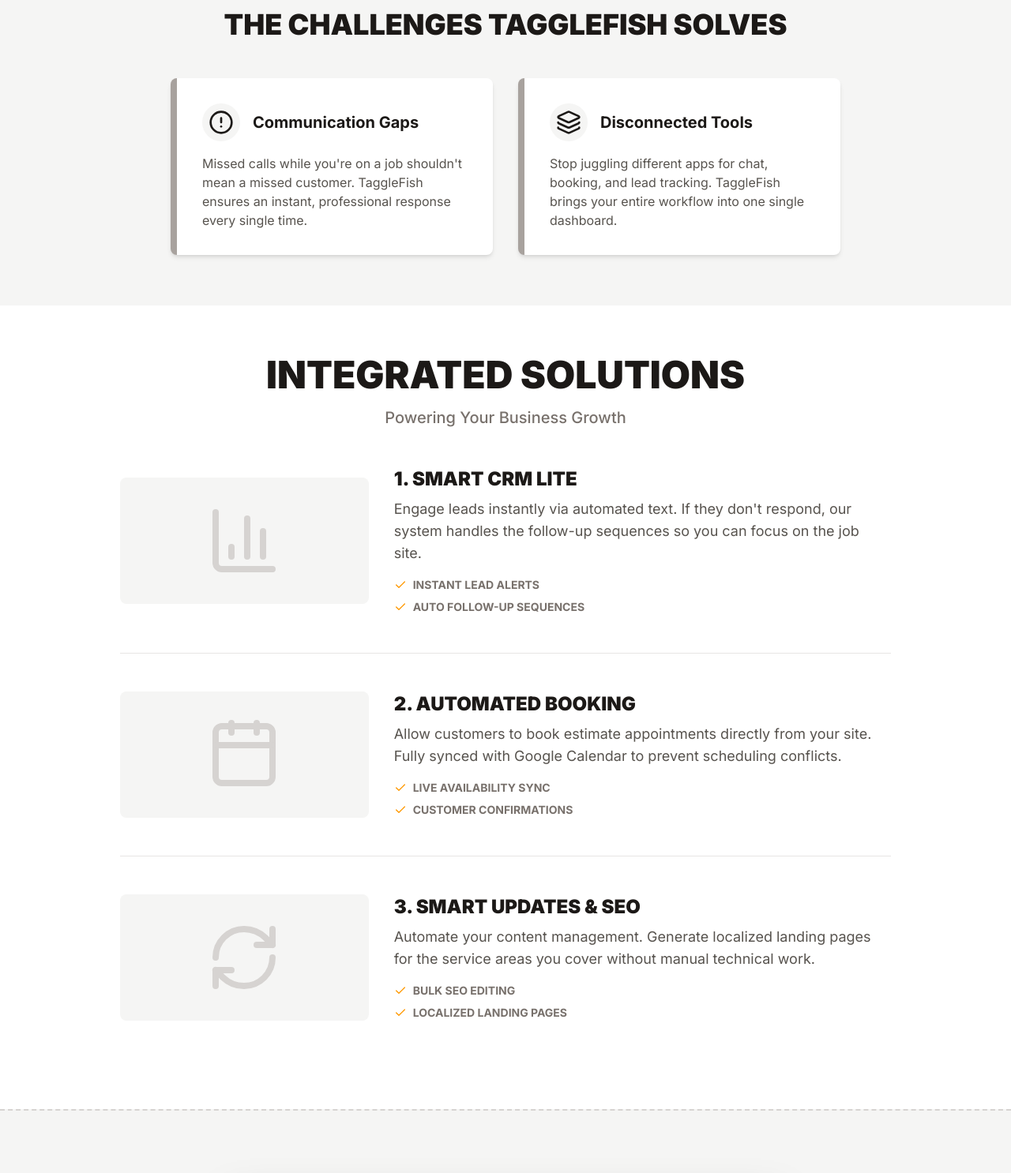
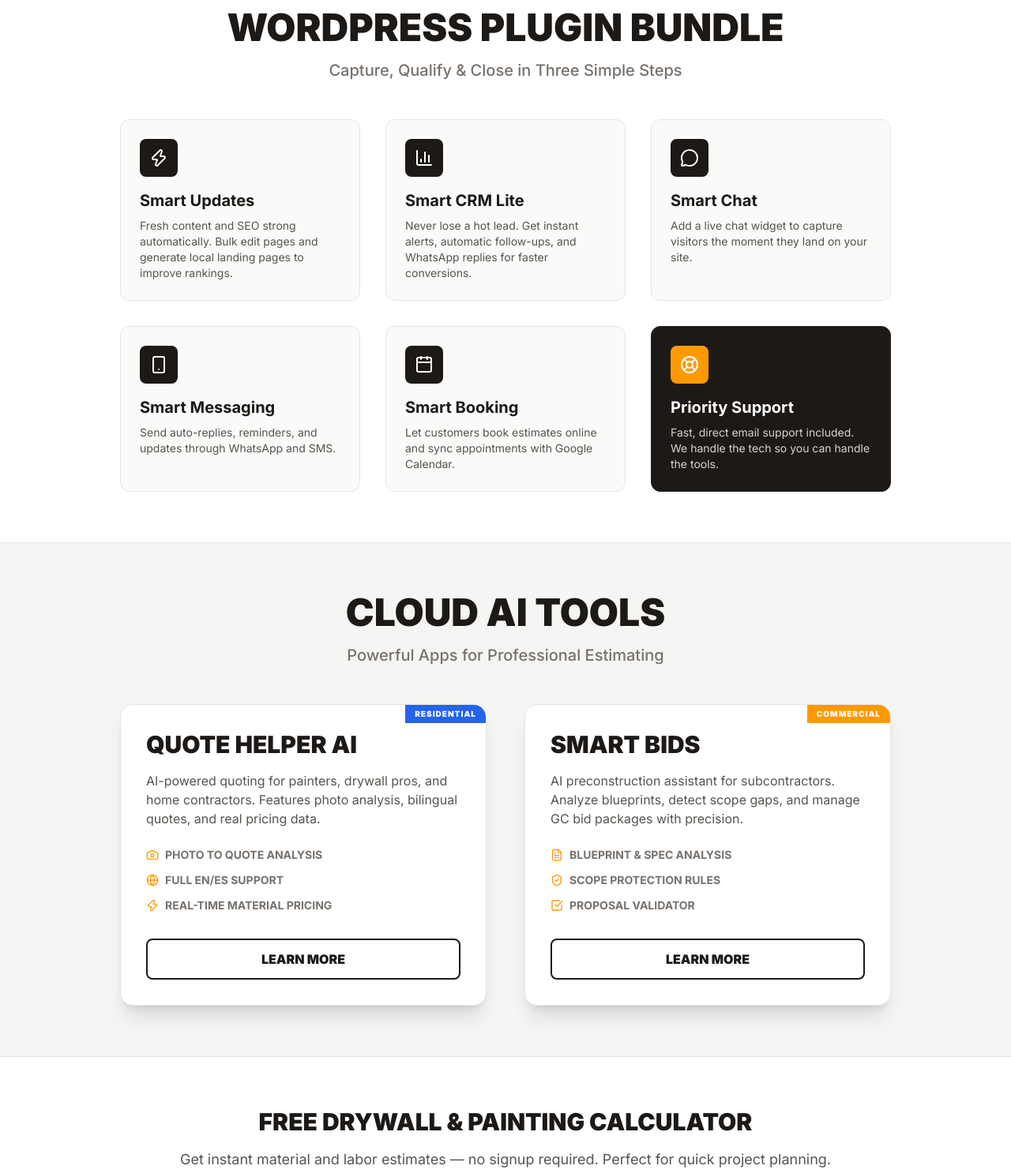
Before and after one commit to branderboy/Taggle-Presentation, a plain HTML site: page products.html in a window 1280 px wide. Shown: the part 1380-2866 px from the top of the page at 79% size. Drawn offline with nearby package versions, Linux system fonts and the light colour scheme.

Commit message:
Update products.html

```diff
--- a/products.html
+++ b/products.html
@@ -117,97 +117,138 @@
         </div>
     </section>
 
-    <!-- PROBLEM/AGITATION SECTION -->
-    <section class="py-16 bg-stone-100 border-t border-stone-300">
-        <div class="max-w-4xl mx-auto px-6">
-            <h2 class="text-3xl md:text-4xl font-black text-center text-stone-900 mb-12 uppercase">
-                The Challenges TaggleFish Solves
+    <!-- CORE PRODUCT: PLUGIN BUNDLE -->
+    <section id="plugins" class="py-16 bg-white border-t border-stone-100">
+        <div class="max-w-5xl mx-auto px-6">
+            <h2 class="text-3xl md:text-5xl font-black text-center text-stone-900 mb-4 uppercase">
+                WordPress Plugin Bundle
             </h2>
+            <p class="text-center text-xl text-stone-500 mb-12 font-medium">Capture, Qualify & Close in Three Simple Steps</p>
 
-            <div class="grid md:grid-cols-2 gap-8">
-                <div class="bg-white p-8 rounded-lg shadow-md border-l-8 border-stone-400">
-                    <div class="flex items-center gap-4 mb-4">
-                        <div class="bg-stone-100 p-2 rounded-full"><i data-lucide="alert-circle" class="w-8 h-8 text-stone-900"></i></div>
-                        <h3 class="font-bold text-xl text-stone-900">Communication Gaps</h3>
+            <div class="grid md:grid-cols-2 lg:grid-cols-3 gap-8">
+                <!-- Smart Updates -->
+                <div class="bg-stone-50 p-6 rounded-xl border border-stone-200">
+                    <div class="w-12 h-12 bg-stone-900 text-white flex items-center justify-center rounded-lg mb-4">
+                        <i data-lucide="zap" class="w-6 h-6"></i>
                     </div>
-                    <p class="text-stone-600">Missed calls while you're on a job shouldn't mean a missed customer. TaggleFish ensures an instant, professional response every single time.</p>
+                    <h3 class="text-xl font-bold mb-2">Smart Updates</h3>
+                    <p class="text-stone-600 text-sm">Fresh content and SEO strong automatically. Bulk edit pages and generate local landing pages to improve rankings.</p>
                 </div>
 
-                <div class="bg-white p-8 rounded-lg shadow-md border-l-8 border-stone-400">
-                    <div class="flex items-center gap-4 mb-4">
-                        <div class="bg-stone-100 p-2 rounded-full"><i data-lucide="layers" class="w-8 h-8 text-stone-900"></i></div>
-                        <h3 class="font-bold text-xl text-stone-900">Disconnected Tools</h3>
+                <!-- Smart CRM Lite -->
+                <div class="bg-stone-50 p-6 rounded-xl border border-stone-200">
+                    <div class="w-12 h-12 bg-stone-900 text-white flex items-center justify-center rounded-lg mb-4">
+                        <i data-lucide="bar-chart-3" class="w-6 h-6"></i>
                     </div>
-                    <p class="text-stone-600">Stop juggling different apps for chat, booking, and lead tracking. TaggleFish brings your entire workflow into one single dashboard.</p>
+                    <h3 class="text-xl font-bold mb-2">Smart CRM Lite</h3>
+                    <p class="text-stone-600 text-sm">Never lose a hot lead. Get instant alerts, automatic follow-ups, and WhatsApp replies for faster conversions.</p>
+                </div>
+
+                <!-- Smart Chat -->
+                <div class="bg-stone-50 p-6 rounded-xl border border-stone-200">
+                    <div class="w-12 h-12 bg-stone-900 text-white flex items-center justify-center rounded-lg mb-4">
+                        <i data-lucide="message-circle" class="w-6 h-6"></i>
+                    </div>
+                    <h3 class="text-xl font-bold mb-2">Smart Chat</h3>
+                    <p class="text-stone-600 text-sm">Add a live chat widget to capture visitors the moment they land on your site.</p>
+                </div>
+
+                <!-- Smart Messaging -->
+                <div class="bg-stone-50 p-6 rounded-xl border border-stone-200">
+                    <div class="w-12 h-12 bg-stone-900 text-white flex items-center justify-center rounded-lg mb-4">
+                        <i data-lucide="smartphone" class="w-6 h-6"></i>
+                    </div>
+                    <h3 class="text-xl font-bold mb-2">Smart Messaging</h3>
+                    <p class="text-stone-600 text-sm">Send auto-replies, reminders, and updates through WhatsApp and SMS.</p>
+                </div>
+
+                <!-- Smart Booking -->
+                <div class="bg-stone-50 p-6 rounded-xl border border-stone-200">
+                    <div class="w-12 h-12 bg-stone-900 text-white flex items-center justify-center rounded-lg mb-4">
+                        <i data-lucide="calendar" class="w-6 h-6"></i>
+                    </div>
+                    <h3 class="text-xl font-bold mb-2">Smart Booking</h3>
+                    <p class="text-stone-600 text-sm">Let customers book estimates online and sync appointments with Google Calendar.</p>
+                </div>
+
+                <!-- Priority Support -->
+                <div class="bg-stone-900 p-6 rounded-xl border border-stone-800 text-white">
+                    <div class="w-12 h-12 bg-brand-orange text-white flex items-center justify-center rounded-lg mb-4">
+                        <i data-lucide="life-buoy" class="w-6 h-6"></i>
+                    </div>
+                    <h3 class="text-xl font-bold mb-2">Priority Support</h3>
+                    <p class="text-stone-300 text-sm">Fast, direct email support included. We handle the tech so you can handle the tools.</p>
                 </div>
             </div>
         </div>
     </section>
 
-    <!-- SOLUTION SECTION -->
-    <section id="solutions" class="py-16 bg-white">
+    <!-- CLOUD AI TOOLS SECTION -->
+    <section id="ai-tools" class="py-16 bg-stone-100 border-y border-stone-200">
         <div class="max-w-5xl mx-auto px-6">
             <h2 class="text-3xl md:text-5xl font-black text-center text-stone-900 mb-4 uppercase">
-                Integrated Solutions
+                Cloud AI Tools
             </h2>
-            <p class="text-center text-xl text-stone-500 mb-12 font-medium">Powering Your Business Growth</p>
+            <p class="text-center text-xl text-stone-500 mb-12 font-medium">Powerful Apps for Professional Estimating</p>
 
-            <div class="space-y-12">
-                <!-- Feature 1 -->
-                <div class="flex flex-col md:flex-row gap-8 items-center border-b border-stone-200 pb-12">
-                    <div class="w-full md:w-1/3">
-                        <div class="bg-stone-100 rounded-lg p-8 flex items-center justify-center">
-                            <i data-lucide="bar-chart-3" class="w-24 h-24 text-stone-300"></i>
-                        </div>
-                    </div>
-                    <div class="w-full md:w-2/3">
-                        <h3 class="text-2xl font-black text-stone-900 mb-2 uppercase">1. Smart CRM Lite</h3>
-                        <p class="text-lg text-stone-600">Engage leads instantly via automated text. If they don't respond, our system handles the follow-up sequences so you can focus on the job site.</p>
-                        <ul class="mt-4 space-y-2 text-stone-500 font-bold text-sm uppercase">
-                            <li class="flex items-center gap-2"><i data-lucide="check" class="w-4 h-4 text-brand-orange"></i> Instant Lead Alerts</li>
-                            <li class="flex items-center gap-2"><i data-lucide="check" class="w-4 h-4 text-brand-orange"></i> Auto Follow-Up Sequences</li>
-                        </ul>
-                    </div>
+            <div class="grid md:grid-cols-2 gap-12">
+                <!-- Quote Helper AI (Residential) -->
+                <div class="bg-white p-8 rounded-2xl shadow-xl border border-stone-200 relative overflow-hidden group">
+                    <div class="absolute top-0 right-0 bg-blue-600 text-white text-[10px] font-black px-3 py-1 uppercase tracking-widest">Residential</div>
+                    <h3 class="text-3xl font-black mb-4 uppercase">Quote Helper AI</h3>
+                    <p class="text-stone-600 mb-6">AI-powered quoting for painters, drywall pros, and home contractors. Features photo analysis, bilingual quotes, and real pricing data.</p>
+                    <ul class="space-y-3 mb-8 text-sm font-bold text-stone-500 uppercase">
+                        <li class="flex items-center gap-2"><i data-lucide="camera" class="w-4 h-4 text-brand-orange"></i> Photo to Quote Analysis</li>
+                        <li class="flex items-center gap-2"><i data-lucide="globe" class="text-brand-orange w-4 h-4"></i> Full EN/ES Support</li>
+                        <li class="flex items-center gap-2"><i data-lucide="zap" class="text-brand-orange w-4 h-4"></i> Real-time Material Pricing</li>
+                    </ul>
+                    <a href="#" class="block text-center border-2 border-stone-900 py-3 rounded-lg font-black uppercase hover:bg-stone-900 hover:text-white transition-colors">Learn More</a>
                 </div>
 
-                <!-- Feature 2 -->
-                <div class="flex flex-col md:flex-row gap-8 items-center border-b border-stone-200 pb-12">
-                    <div class="w-full md:w-1/3">
-                        <div class="bg-stone-100 rounded-lg p-8 flex items-center justify-center">
-                            <i data-lucide="calendar" class="w-24 h-24 text-stone-300"></i>
-                        </div>
-                    </div>
-                    <div class="w-full md:w-2/3">
-                        <h3 class="text-2xl font-black text-stone-900 mb-2 uppercase">2. Automated Booking</h3>
-                        <p class="text-lg text-stone-600">Allow customers to book estimate appointments directly from your site. Fully synced with Google Calendar to prevent scheduling conflicts.</p>
-                        <ul class="mt-4 space-y-2 text-stone-500 font-bold text-sm uppercase">
-                            <li class="flex items-center gap-2"><i data-lucide="check" class="w-4 h-4 text-brand-orange"></i> Live Availability Sync</li>
-                            <li class="flex items-center gap-2"><i data-lucide="check" class="w-4 h-4 text-brand-orange"></i> Customer Confirmations</li>
-                        </ul>
-                    </div>
-                </div>
-
-                <!-- Feature 3 -->
-                <div class="flex flex-col md:flex-row gap-8 items-center pb-12">
-                    <div class="w-full md:w-1/3">
-                        <div class="bg-stone-100 rounded-lg p-8 flex items-center justify-center">
-                            <i data-lucide="refresh-cw" class="w-24 h-24 text-stone-300"></i>
-                        </div>
-                    </div>
-                    <div class="w-full md:w-2/3">
-                        <h3 class="text-2xl font-black text-stone-900 mb-2 uppercase">3. Smart Updates & SEO</h3>
-                        <p class="text-lg text-stone-600">Automate your content management. Generate localized landing pages for the service areas you cover without manual technical work.</p>
-                        <ul class="mt-4 space-y-2 text-stone-500 font-bold text-sm uppercase">
-                            <li class="flex items-center gap-2"><i data-lucide="check" class="w-4 h-4 text-brand-orange"></i> Bulk SEO Editing</li>
-                            <li class="flex items-center gap-2"><i data-lucide="check" class="w-4 h-4 text-brand-orange"></i> Localized Landing Pages</li>
-                        </ul>
-                    </div>
+                <!-- Smart Bids (Commercial) -->
+                <div class="bg-white p-8 rounded-2xl shadow-xl border border-stone-200 relative overflow-hidden group">
+                    <div class="absolute top-0 right-0 bg-brand-orange text-white text-[10px] font-black px-3 py-1 uppercase tracking-widest">Commercial</div>
+                    <h3 class="text-3xl font-black mb-4 uppercase">Smart Bids</h3>
+                    <p class="text-stone-600 mb-6">AI preconstruction assistant for subcontractors. Analyze blueprints, detect scope gaps, and manage GC bid packages with precision.</p>
+                    <ul class="space-y-3 mb-8 text-sm font-bold text-stone-500 uppercase">
+                        <li class="flex items-center gap-2"><i data-lucide="file-text" class="w-4 h-4 text-brand-orange"></i> Blueprint & Spec Analysis</li>
+                        <li class="flex items-center gap-2"><i data-lucide="shield-check" class="text-brand-orange w-4 h-4"></i> Scope Protection Rules</li>
+                        <li class="flex items-center gap-2"><i data-lucide="check-square" class="text-brand-orange w-4 h-4"></i> Proposal Validator</li>
+                    </ul>
+                    <a href="#" class="block text-center border-2 border-stone-900 py-3 rounded-lg font-black uppercase hover:bg-stone-900 hover:text-white transition-colors">Learn More</a>
                 </div>
             </div>
         </div>
     </section>
 
-    <!-- THE VALUE SUMMARY STACK -->
+    <!-- FREE TOOL SECTION -->
+    <section id="free-calculator" class="py-16 bg-white">
+        <div class="max-w-4xl mx-auto px-6 text-center">
+            <h2 class="text-3xl font-black uppercase mb-4">Free Drywall & Painting Calculator</h2>
+            <p class="text-lg text-stone-600 mb-8">Get instant material and labor estimates — no signup required. Perfect for quick project planning.</p>
+
+            <div class="bg-stone-50 p-8 rounded-2xl border-2 border-dashed border-stone-300 grid md:grid-cols-3 gap-6">
+                <div class="flex flex-col items-center">
+                    <i data-lucide="calculator" class="w-8 h-8 text-stone-400 mb-2"></i>
+                    <span class="font-bold text-sm uppercase">Labor Costs</span>
+                </div>
+                <div class="flex flex-col items-center">
+                    <i data-lucide="package" class="w-8 h-8 text-stone-400 mb-2"></i>
+                    <span class="font-bold text-sm uppercase">Material Needs</span>
+                </div>
+                <div class="flex flex-col items-center">
+                    <i data-lucide="maximize" class="w-8 h-8 text-stone-400 mb-2"></i>
+                    <span class="font-bold text-sm uppercase">Square Footage</span>
+                </div>
+            </div>
+
+            <a href="#" class="inline-block mt-8 text-brand-orange font-black uppercase tracking-widest border-b-2 border-brand-orange pb-1 hover:text-brand-darkOrange hover:border-brand-darkOrange transition-colors">
+                Try Free Calculator Now
+            </a>
+        </div>
+    </section>
+
+    <!-- THE INTEGRATED ADVANTAGE STACK -->
     <section class="py-20 bg-stone-100 border-t-2 border-dashed border-stone-300">
         <div class="max-w-3xl mx-auto px-6">
 
@@ -215,30 +256,30 @@
                 <!-- Header -->
                 <div class="bg-stone-900 text-white p-8 text-center">
                     <h2 class="text-3xl font-black uppercase text-yellow-400">The TaggleFish Advantage</h2>
-                    <p class="text-stone-300 font-bold mt-2">All Features Integrated Into One System</p>
+                    <p class="text-stone-300 font-bold mt-2">All Products Working Together</p>
                 </div>
 
-                <!-- Summary -->
+                <!-- Summary List -->
                 <div class="p-8 md:p-12 space-y-4">
                     <div class="flex justify-between items-center border-b border-stone-100 pb-2">
-                        <div class="font-bold text-stone-700 flex items-center gap-2"><i data-lucide="check" class="text-green-600 w-5 h-5"></i> Smart CRM Lite</div>
+                        <div class="font-bold text-stone-700 flex items-center gap-2"><i data-lucide="check" class="text-green-600 w-5 h-5"></i> WordPress Plugin Bundle</div>
+                        <div class="font-bold text-stone-400 uppercase text-xs">Full Stack</div>
+                    </div>
+                    <div class="flex justify-between items-center border-b border-stone-100 pb-2">
+                        <div class="font-bold text-stone-700 flex items-center gap-2"><i data-lucide="check" class="text-green-600 w-5 h-5"></i> Smart CRM Lite & Alerts</div>
                         <div class="font-bold text-stone-400 uppercase text-xs">Included</div>
                     </div>
                     <div class="flex justify-between items-center border-b border-stone-100 pb-2">
-                        <div class="font-bold text-stone-700 flex items-center gap-2"><i data-lucide="check" class="text-green-600 w-5 h-5"></i> Smart Booking</div>
-                        <div class="font-bold text-stone-400 uppercase text-xs">Included</div>
+                        <div class="font-bold text-stone-700 flex items-center gap-2"><i data-lucide="check" class="text-green-600 w-5 h-5"></i> AI Photo-to-Quote Analysis</div>
+                        <div class="font-bold text-stone-400 uppercase text-xs">Residential App</div>
                     </div>
                     <div class="flex justify-between items-center border-b border-stone-100 pb-2">
-                        <div class="font-bold text-stone-700 flex items-center gap-2"><i data-lucide="check" class="text-green-600 w-5 h-5"></i> Smart Chat</div>
-                        <div class="font-bold text-stone-400 uppercase text-xs">Included</div>
+                        <div class="font-bold text-stone-700 flex items-center gap-2"><i data-lucide="check" class="text-green-600 w-5 h-5"></i> Blueprint & Spec Assistant</div>
+                        <div class="font-bold text-stone-400 uppercase text-xs">Commercial App</div>
                     </div>
                     <div class="flex justify-between items-center border-b border-stone-100 pb-2">
-                        <div class="font-bold text-stone-700 flex items-center gap-2"><i data-lucide="check" class="text-green-600 w-5 h-5"></i> Smart Messaging</div>
-                        <div class="font-bold text-stone-400 uppercase text-xs">Included</div>
-                    </div>
-                    <div class="flex justify-between items-center border-b border-stone-100 pb-2">
-                        <div class="font-bold text-stone-700 flex items-center gap-2"><i data-lucide="check" class="text-green-600 w-5 h-5"></i> Bilingual Support</div>
-                        <div class="font-bold text-stone-400 uppercase text-xs">Included</div>
+                        <div class="font-bold text-stone-700 flex items-center gap-2"><i data-lucide="check" class="text-green-600 w-5 h-5"></i> Full EN/ES Support</div>
+                        <div class="font-bold text-stone-400 uppercase text-xs">Standard</div>
                     </div>
 
                     <div class="flex justify-between items-center pt-6 text-xl">
@@ -247,18 +288,18 @@
                     </div>
                 </div>
 
-                <!-- Price Anchor -->
+                <!-- CTA Anchor -->
                 <div class="bg-yellow-50 p-8 text-center border-t border-yellow-200">
                     <p class="text-stone-500 font-bold uppercase text-sm mb-6">Experience The Most Powerful Tools In The Trade</p>
 
                     <a href="#" class="cf-button w-full px-8 py-6 rounded-lg text-stone-900 flex flex-col items-center justify-center shadow-xl hover:scale-[1.02] transition-transform">
                         <span class="text-2xl md:text-3xl font-black uppercase tracking-tight">GET INSTANT ACCESS NOW</span>
-                        <span class="text-sm font-bold opacity-80 mt-1 uppercase">Add To My WordPress Site »</span>
+                        <span class="text-sm font-bold opacity-80 mt-1 uppercase">Upgrade Your Business Today »</span>
                     </a>
                 </div>
             </div>
 
-            <!-- Trust Point -->
+            <!-- Reliability Block -->
             <div class="mt-12 flex items-center gap-6 bg-white p-6 rounded-lg border border-stone-200">
                 <div class="w-20 h-20 shrink-0 bg-stone-900 rounded-full flex items-center justify-center text-white">
                     <i data-lucide="shield-check" class="w-10 h-10"></i>
@@ -272,23 +313,23 @@
         </div>
     </section>
 
-    <!-- FAQ -->
+    <!-- FAQ SECTION -->
     <section class="py-16 bg-white">
-        <div class="max-w-3xl mx-auto px-6">
-            <h2 class="text-3xl font-black text-center text-stone-900 mb-10 uppercase">Frequently Asked Questions</h2>
+        <div class="max-w-3xl mx-auto px-6 text-center">
+            <h2 class="text-3xl font-black uppercase mb-10">Frequently Asked Questions</h2>
 
-            <div class="space-y-4">
+            <div class="space-y-4 text-left">
                 <div class="border border-stone-200 rounded-lg p-6">
-                    <h4 class="font-bold text-stone-900 mb-2">Does this work with my existing website?</h4>
-                    <p class="text-stone-600">Yes! TaggleFish is a WordPress-native ecosystem designed to work seamlessly with your existing theme and builders like Elementor or Divi.</p>
+                    <h4 class="font-bold text-stone-900 mb-2 uppercase text-sm tracking-tight">Does this work with my existing website?</h4>
+                    <p class="text-stone-600 text-sm">Yes! TaggleFish is a WordPress-native ecosystem designed to work seamlessly with your existing theme and builders like Elementor or Divi.</p>
                 </div>
                 <div class="border border-stone-200 rounded-lg p-6">
-                    <h4 class="font-bold text-stone-900 mb-2">Is there bilingual support?</h4>
-                    <p class="text-stone-600">Absolutely. TaggleFish is built to support both English and Spanish speaking contractors and their customers.</p>
+                    <h4 class="font-bold text-stone-900 mb-2 uppercase text-sm tracking-tight">What if I only need the AI quoting?</h4>
+                    <p class="text-stone-600 text-sm">Our Cloud AI tools (Quote Helper and Smart Bids) are available standalone and connect with your TaggleFish plugins for a unified workflow.</p>
                 </div>
                 <div class="border border-stone-200 rounded-lg p-6">
-                    <h4 class="font-bold text-stone-900 mb-2">How do the automated updates work?</h4>
-                    <p class="text-stone-600">The system automatically manages meta-data, local landing pages, and content freshness to ensure your site stays relevant for search engines.</p>
+                    <h4 class="font-bold text-stone-900 mb-2 uppercase text-sm tracking-tight">Is the Spanish support automatic?</h4>
+                    <p class="text-stone-600 text-sm">Yes. All forms, quotes, and customer communications are built to support both English and Spanish speaking clients automatically.</p>
                 </div>
             </div>
         </div>
@@ -302,11 +343,11 @@
                     Taggle<span class="text-brand-orange">Fish</span>
                 </div>
             </div>
-            <p class="mb-6">&copy; 2025 TaggleFish. All Rights Reserved.</p>
-            <div class="flex justify-center gap-4 text-xs">
-                <a href="#" class="hover:text-white">Privacy Policy</a>
-                <a href="#" class="hover:text-white">Terms of Service</a>
-                <a href="#" class="hover:text-white">Contact Support</a>
+            <p class="mb-6 uppercase text-[10px] tracking-widest font-bold opacity-50">&copy; 2025 TaggleFish. All Rights Reserved.</p>
+            <div class="flex justify-center gap-4 text-xs font-bold uppercase tracking-tighter">
+                <a href="#" class="hover:text-white transition-colors">Privacy Policy</a>
+                <a href="#" class="hover:text-white transition-colors">Terms of Service</a>
+                <a href="#" class="hover:text-white transition-colors">Support</a>
             </div>
         </div>
     </footer>
```
